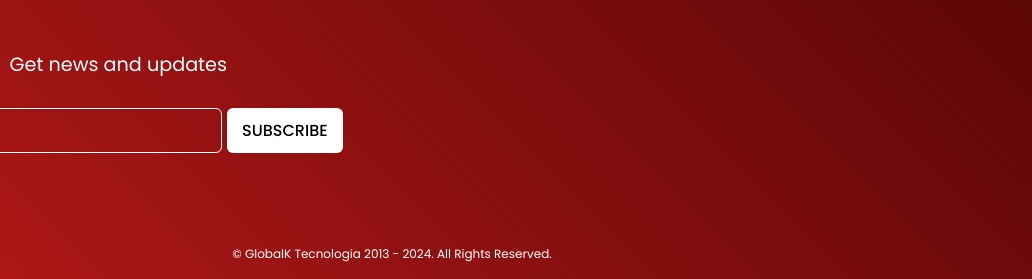
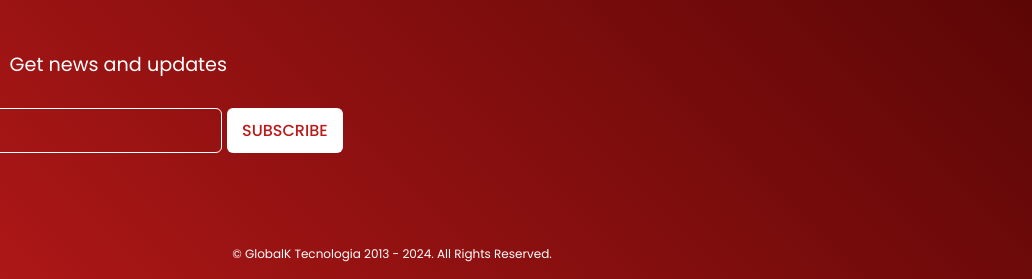
Before and after one commit to brunowerlang/globalk_v4, a plain HTML site: page index.html in a window 1280 px wide. Shown: the part 9664-9943 px from the top of the page, 248-1280 px from the left. Drawn offline with nearby package versions, Linux system fonts and the light colour scheme; a web font is replaced by a local one.

Commit message:
add color button footer

```diff
--- a/footer.css
+++ b/footer.css
@@ -67,6 +67,7 @@
     cursor: pointer;
     font-weight: 500;
     transition: 0.2s ease;
+    color:#bc1a1a;
   }
   .footer-col form button:hover {
     background: #cecccc;
```
